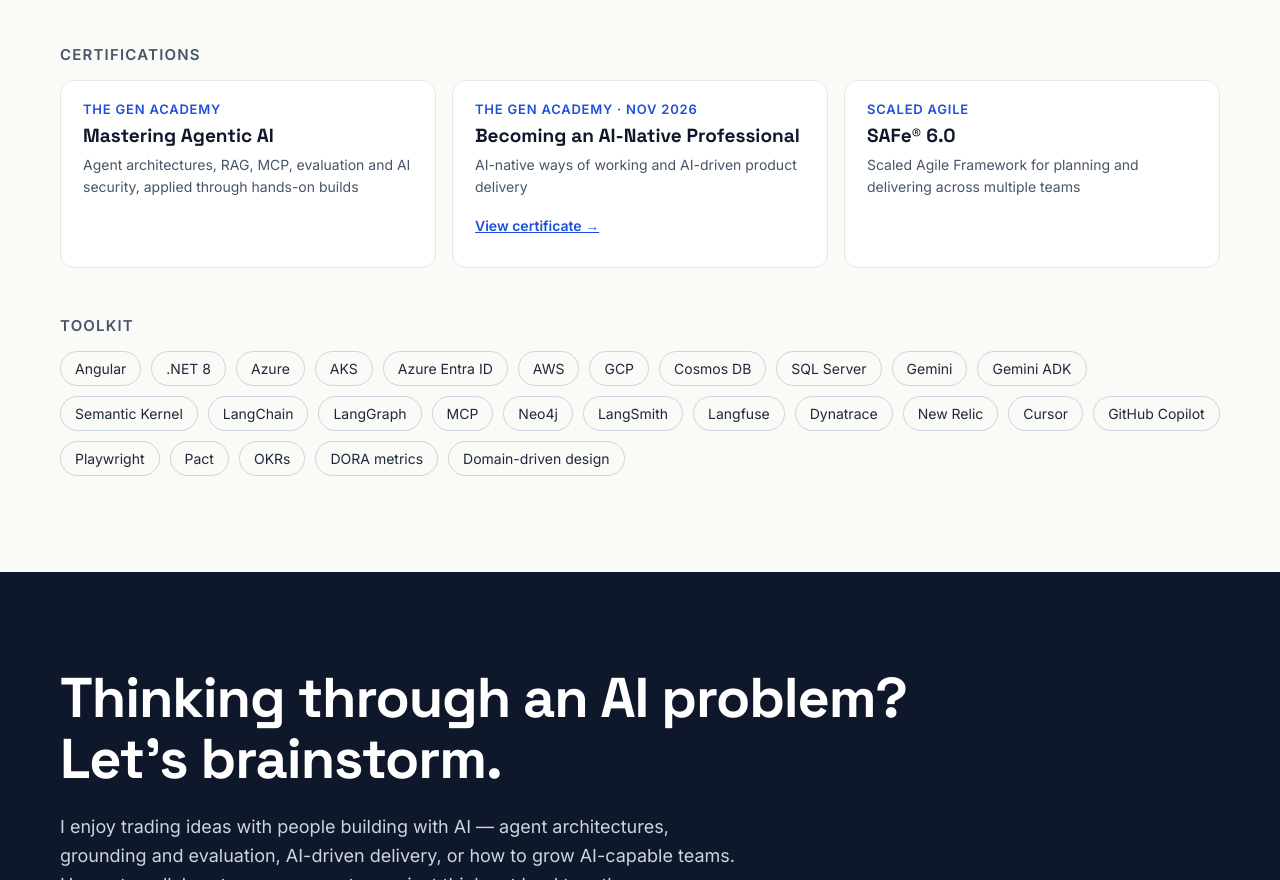
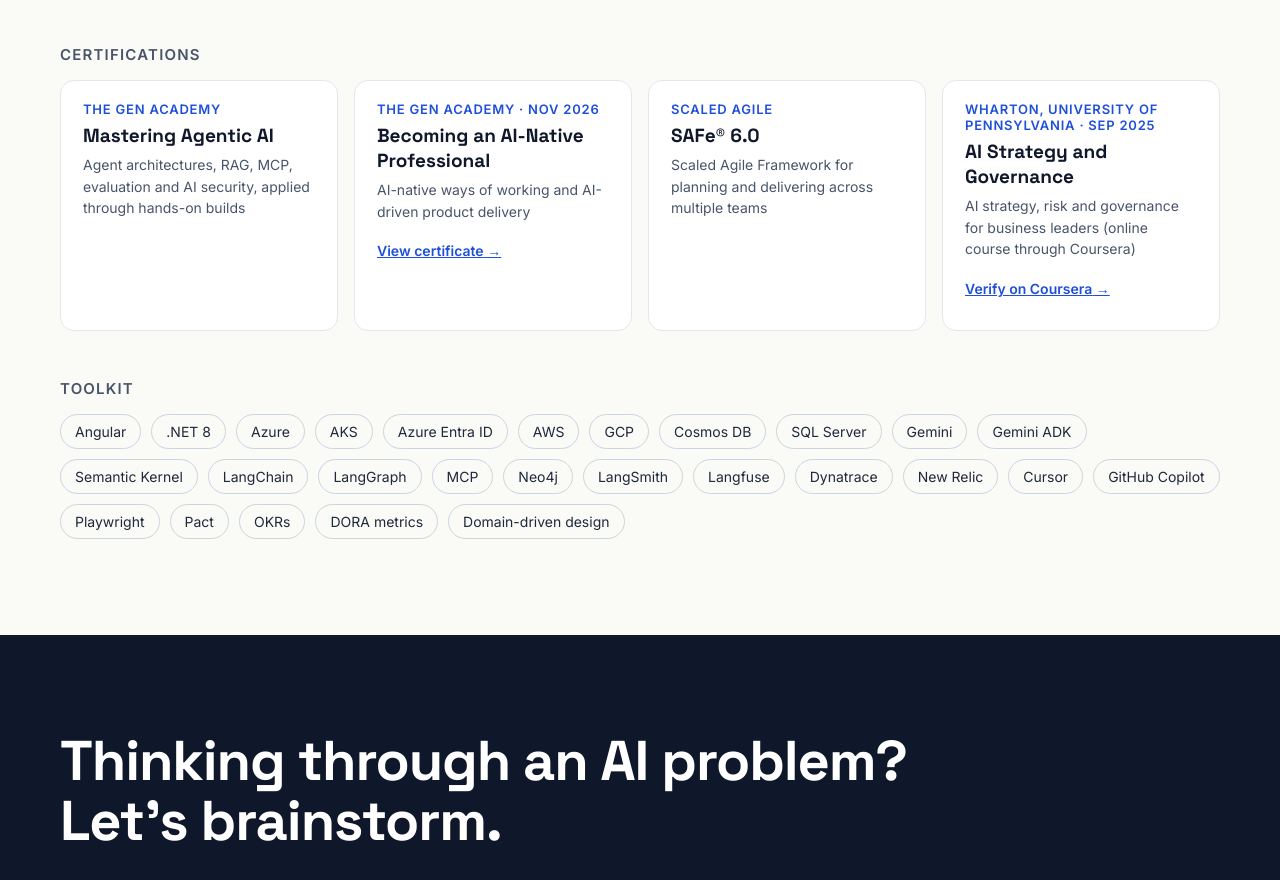
Before and after one commit to gonashc/gonashc.github.io, a plain HTML site: page index.html in a window 1280 px wide. Shown: the part 8389-9269 px from the top of the page. Drawn offline with Linux system fonts and the light colour scheme.

Commit message:
Add Wharton AI Strategy and Governance certificate
Co-Authored-By: Claude Opus 5.5 <noreply@anthropic.com>
Claude-Session: https://claude.ai/code/session_01SehvjdmcdipM5dsXFg4XYU

```diff
--- a/index.html
+++ b/index.html
@@ -358,6 +358,12 @@ a{color:#1E4FD8}a:hover{color:#163BA3}
           <p style="margin: 0; font-family: 'Space Grotesk', sans-serif; font-size: 19px; font-weight: 700; color: #0F172A">SAFe® 6.0</p>
           <p style="margin: 0; font-size: 14px; line-height: 1.55; color: #475569">Scaled Agile Framework for planning and delivering across multiple teams</p>
         </li>
+        <li style="background: #FFFFFF; border: 1px solid #E5E7EB; border-radius: 14px; padding: 20px 22px; display: flex; flex-direction: column; gap: 6px">
+          <p style="margin: 0; font-size: 13px; font-weight: 600; letter-spacing: 0.06em; text-transform: uppercase; color: #1E4FD8">Wharton, University of Pennsylvania · Sep 2025</p>
+          <p style="margin: 0; font-family: 'Space Grotesk', sans-serif; font-size: 19px; font-weight: 700; color: #0F172A">AI Strategy and Governance</p>
+          <p style="margin: 0; font-size: 14px; line-height: 1.55; color: #475569">AI strategy, risk and governance for business leaders (online course through Coursera)</p>
+          <a href="https://coursera.org/verify/HOLGY0ZGFMP1" target="_blank" rel="noopener" style="display: inline-flex; align-items: center; min-height: 44px; font-size: 14px; font-weight: 600; color: #1E4FD8">Verify on Coursera <span aria-hidden="true">&#160;→</span></a>
+        </li>
       </ul>
     </div>
     <div style="flex: 1 1 100%; display: flex; flex-direction: column; gap: 16px">
```
